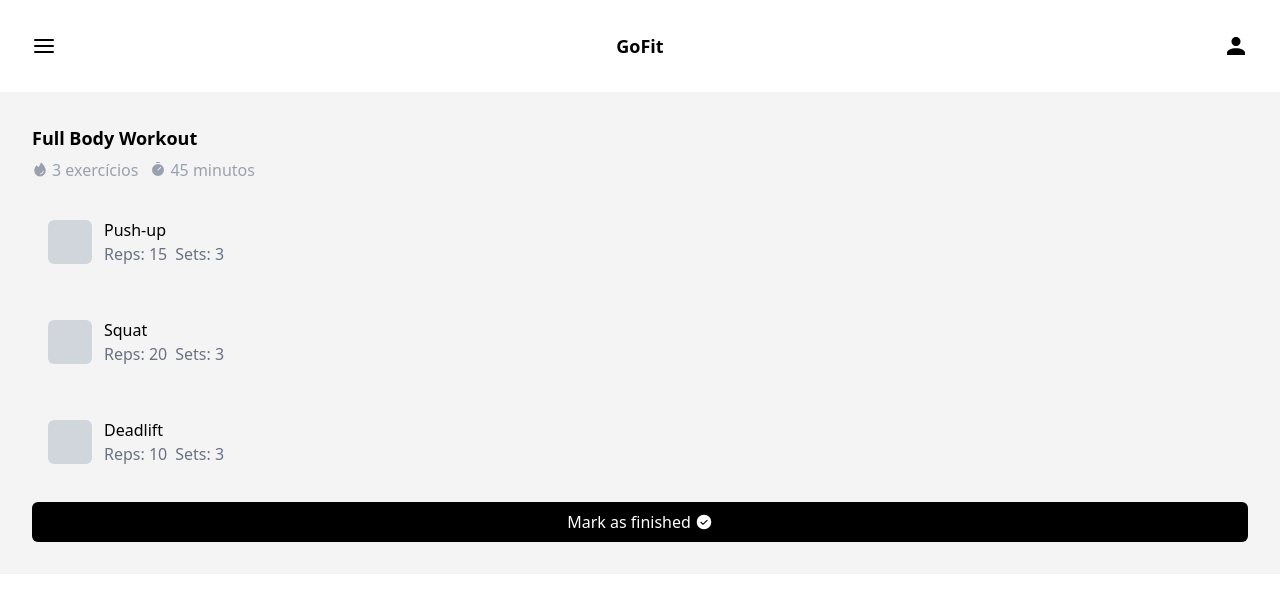
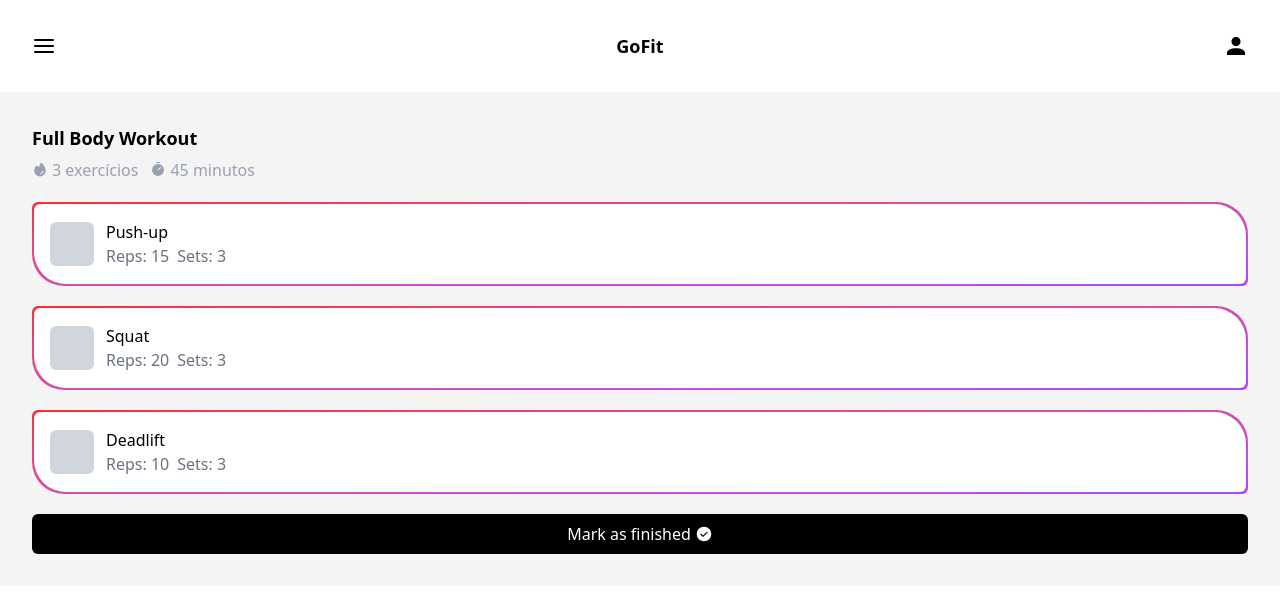
Before and after one commit to ProgramadoresSemPatria/Team-9, a React (Vite) app in the folder frontend/: page /workout-info in a window 1280 px wide. Shown: the top 592 px of the page. Built offline with nearby package versions, Linux system fonts and the light colour scheme.

Commit message:
style: add gradient border to ExerciseInfo component

```diff
--- a/frontend/src/components/ExerciseInfo.tsx
+++ b/frontend/src/components/ExerciseInfo.tsx
@@ -9,7 +9,8 @@ interface ExerciseInfoProps {
 
 const ExerciseInfo = ({ exerciseInfo }: ExerciseInfoProps) => {
     return (
-        <div className="flex items-center gap-3 rounded-lg bg-zinc-100 p-4">
+        <div className="rounded-tl-md rounded-tr-4xl rounded-br-md rounded-bl-4xl bg-gradient-to-br from-red-500 to-purple-500 p-0.5">
+            <div className="flex items-center gap-3 rounded-tl-md rounded-tr-4xl rounded-br-md rounded-bl-4xl bg-white p-4">
                 <div className="h-11 w-11 rounded-md bg-gray-300"></div>
                 <div>
                     <h3 className="font-medium text-black">{exerciseInfo.name}</h3>
@@ -19,6 +20,7 @@ const ExerciseInfo = ({ exerciseInfo }: ExerciseInfoProps) => {
                     </div>
                 </div>
             </div>
+        </div>
     );
 };
 
```
Lines whose indentation alone changed are shown as unchanged.
